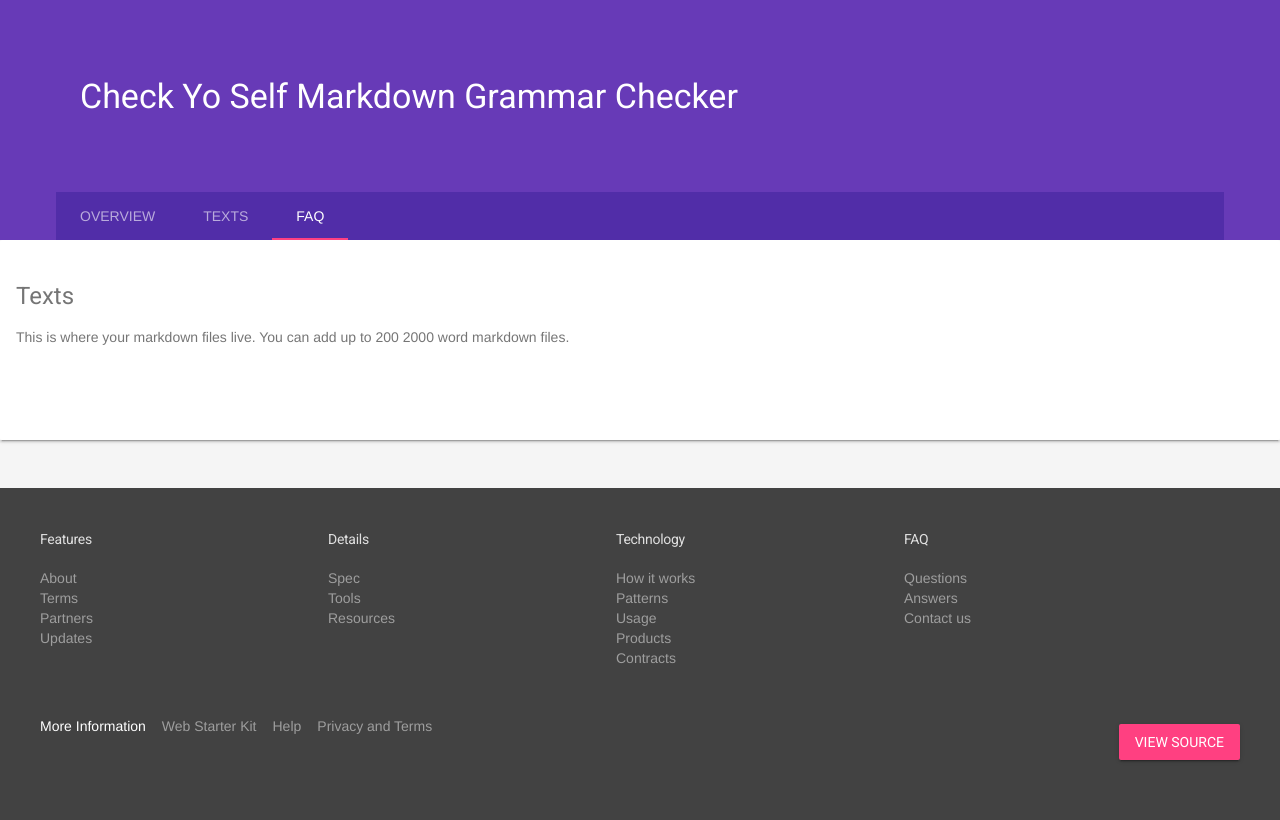
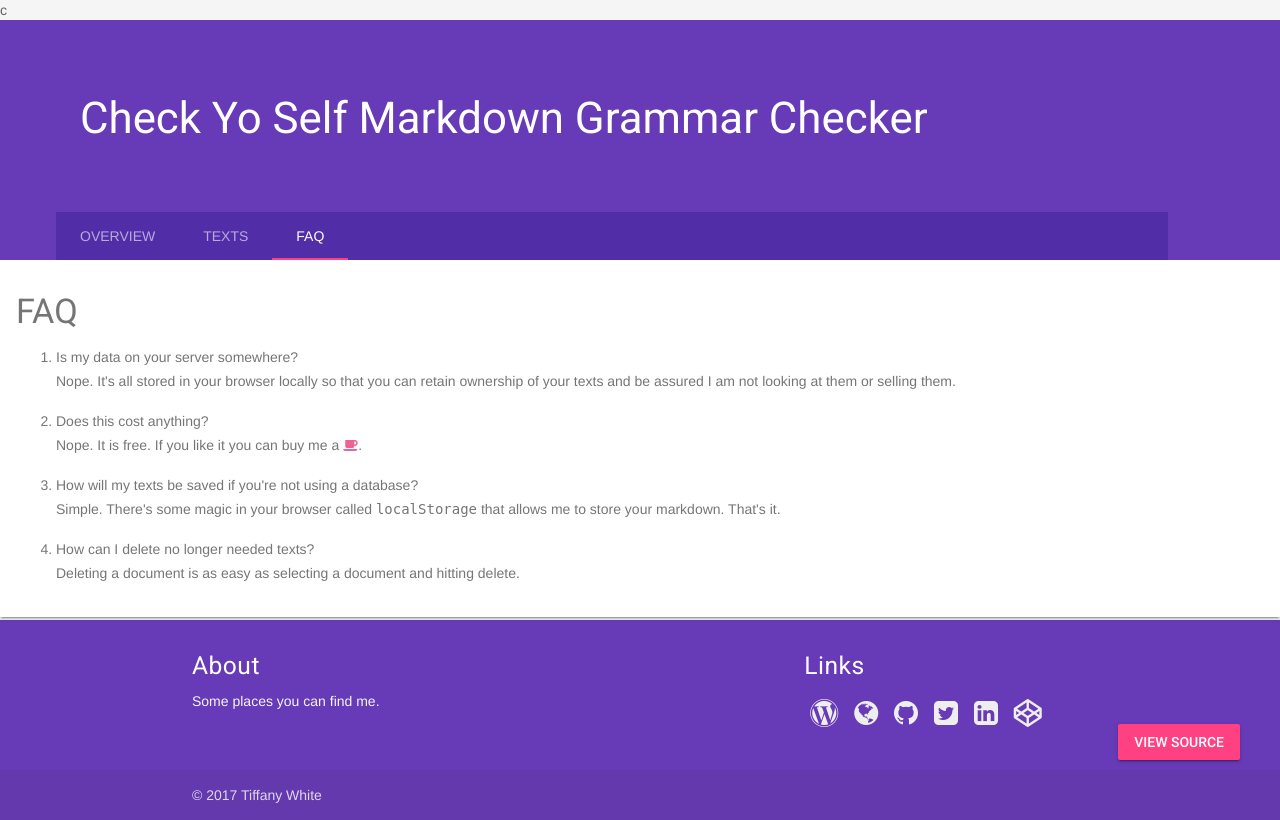
Before and after one commit to twhite96/checkyoself, a PHP site: page /faq.html in a window 1280 px wide. Before the commit the page ends 761 px from the top, so only its background shows below. Run offline with PHP 8.4, Linux system fonts and the light colour scheme; some libraries are stand-ins or nearby versions; some web fonts are replaced.

Commit message:
Finalized HTML. Working on logic.

```diff
--- a/faq.html
+++ b/faq.html
@@ -47,7 +47,10 @@
 <link rel="stylesheet" href="https://fonts.googleapis.com/css?family=Roboto:regular,bold,italic,thin,light,bolditalic,black,medium&amp;lang=en">
 <link rel="stylesheet" href="https://fonts.googleapis.com/icon?family=Material+Icons">
 <link rel="stylesheet" href="https://code.getmdl.io/1.3.0/material.deep_purple-pink.min.css">
-    <link rel="stylesheet" href="styles/fab.css" />
+<link rel="stylesheet" href="https://cdnjs.cloudflare.com/ajax/libs/materialize/0.98.2/css/materialize.min.css">
+<link rel="stylesheet" href="styles/style.css" />
+<script src="https://cdnjs.cloudflare.com/ajax/libs/materialize/0.98.2/js/materialize.min.js"></script>
+c<link rel="stylesheet" href="https://cdnjs.cloudflare.com/ajax/libs/font-awesome/4.7.0/css/font-awesome.min.css" />
 <style>
 #view-source {
   position: fixed;
@@ -81,68 +84,50 @@
         <section class="section--center mdl-grid mdl-grid--no-spacing mdl-shadow--2dp">
           <div class="mdl-card mdl-cell mdl-cell--12-col">
             <div class="mdl-card__supporting-text">
-                <h4>Texts</h4>
-                This is where your markdown files live. You can add up to 200 2000 word markdown files.
+              <h4>FAQ</h4>
+              <ol>
+                <li>Is my data on your server somewhere?</li>
+                <p>Nope. It's all stored in your browser locally so that you can retain ownership of your texts and be assured I am not looking at them or selling them.</p>
+                <li>Does this cost anything?</li>
+                <p>Nope. It is free. If you like it you can buy me a <a class="pink-text text-lighten-2" href="https://paypal.me/codenewb"><i class="fa fa-coffee" aria-hidden="true"></i></a>.</p>
+                <li>How will my texts be saved if you're not using a database?</li>
+                <p>Simple. There's some magic in your browser called <code>localStorage</code> that allows me to store your markdown. That's it.</p>
+                <li>How can I delete no longer needed texts?</li>
+                <p>Deleting a document is as easy as selecting a document and hitting delete.</p>
+              </ol>
             </div>
           </div>
         </section>
       </div>
     </main>
-      <footer class="mdl-mega-footer">
-        <div class="mdl-mega-footer--middle-section">
-          <div class="mdl-mega-footer--drop-down-section">
-            <input class="mdl-mega-footer--heading-checkbox" type="checkbox" checked>
-            <h1 class="mdl-mega-footer--heading">Features</h1>
-            <ul class="mdl-mega-footer--link-list">
-              <li><a href="#">About</a></li>
-              <li><a href="#">Terms</a></li>
-              <li><a href="#">Partners</a></li>
-              <li><a href="#">Updates</a></li>
-            </ul>
+    <footer class="page-footer deep-purple">
+      <div class="container">
+        <div class="row">
+          <div class="col l6 s12">
+            <h5 class="white-text">About</h5>
+            <p class="grey-text text-lighten-4">Some places you can find me.</p>
           </div>
-          <div class="mdl-mega-footer--drop-down-section">
-            <input class="mdl-mega-footer--heading-checkbox" type="checkbox" checked>
-            <h1 class="mdl-mega-footer--heading">Details</h1>
-            <ul class="mdl-mega-footer--link-list">
-              <li><a href="#">Spec</a></li>
-              <li><a href="#">Tools</a></li>
-              <li><a href="#">Resources</a></li>
-            </ul>
-          </div>
-          <div class="mdl-mega-footer--drop-down-section">
-            <input class="mdl-mega-footer--heading-checkbox" type="checkbox" checked>
-            <h1 class="mdl-mega-footer--heading">Technology</h1>
-            <ul class="mdl-mega-footer--link-list">
-              <li><a href="#">How it works</a></li>
-              <li><a href="#">Patterns</a></li>
-              <li><a href="#">Usage</a></li>
-              <li><a href="#">Products</a></li>
-              <li><a href="#">Contracts</a></li>
-            </ul>
-          </div>
-          <div class="mdl-mega-footer--drop-down-section">
-            <input class="mdl-mega-footer--heading-checkbox" type="checkbox" checked>
-            <h1 class="mdl-mega-footer--heading">FAQ</h1>
-            <ul class="mdl-mega-footer--link-list">
-              <li><a href="#">Questions</a></li>
-              <li><a href="#">Answers</a></li>
-              <li><a href="#">Contact us</a></li>
+          <div class="col l4 offset-l2 s12">
+            <h5 class="white-text">Links</h5>
+            <ul>
+              <li><a class="grey-text text-lighten-3" href="https://helloburgh.me"><i class="fa fa-wordpress fa-2x" aria-hidden="true"></i></a></li>
+              <li><a class="grey-text text-lighten-3" href="https://tiffanywhite.tech"><i class="fa fa-globe fa-2x" aria-hidden="true"></i></a></li>
+              <li><a class="grey-text text-lighten-3" href="https://github.com/twhite96"><i class="fa fa-github fa-2x" aria-hidden="true"></i></a></li>
+              <li><a class="grey-text text-lighten-3" href="https://twitter.com/TiffanyW_412"><i class="fa fa-twitter-square fa-2x" aria-hidden="true"></i></a></li>
+              <li><a class="grey-text text-lighten-3" href="https://www.linkedin.com/in/tiffanyrwhite/"><i class="fa fa-linkedin-square fa-2x" aria-hidden="true"></i></a></li>
+              <li><a class="grey-text text-lighten-3" href="https://codepen.io/twhite96/"><i class="fa fa-codepen fa-2x" aria-hidden="true"></i></a></li>
             </ul>
           </div>
         </div>
-        <div class="mdl-mega-footer--bottom-section">
-          <div class="mdl-logo">
-            More Information
       </div>
-          <ul class="mdl-mega-footer--link-list">
-            <li><a href="https://developers.google.com/web/starter-kit/">Web Starter Kit</a></li>
-            <li><a href="#">Help</a></li>
-            <li><a href="#">Privacy and Terms</a></li>
-          </ul>
+      <div class="footer-copyright">
+        <div class="container">
+          © 2017 Tiffany White
+        </div>
       </div>
     </footer>
   </div>
-    <a href="https://github.com/google/material-design-lite/blob/mdl-1.x/templates/text-only/" target="_blank" id="view-source" class="mdl-button mdl-js-button mdl-button--raised mdl-js-ripple-effect mdl-color--accent mdl-color-text--accent-contrast">View Source</a>
+  <a href="https://github.com/twhite96/checkyoself" target="_blank" id="view-source" class="mdl-button mdl-js-button mdl-button--raised mdl-js-ripple-effect mdl-color--accent mdl-color-text--accent-contrast">View Source</a>
   <script src="https://code.getmdl.io/1.3.0/material.min.js"></script>
 </body>
 </html>
--- a/styles/style.css
+++ b/styles/style.css
@@ -1,7 +1,7 @@
 .fixed-action-btn {
- position: absolute;
- float: right;
- z-index: 999;
+  position: absolute;
+  float: right;
+  z-index: 999;
 }
 
 /* label underline focus color */
@@ -9,3 +9,9 @@
   border-bottom: 1px solid grey;
   box-shadow: 0 1px 0 0 grey;
 }
+
+ul > li {
+  display: inline-block;
+  vertical-align: middle;
+  padding: 6px;
+}
```
Also changed, not shown: index.html (+33 -48 lines), texts.html (+11 -9 lines). Lines whose indentation alone changed are shown as unchanged.
